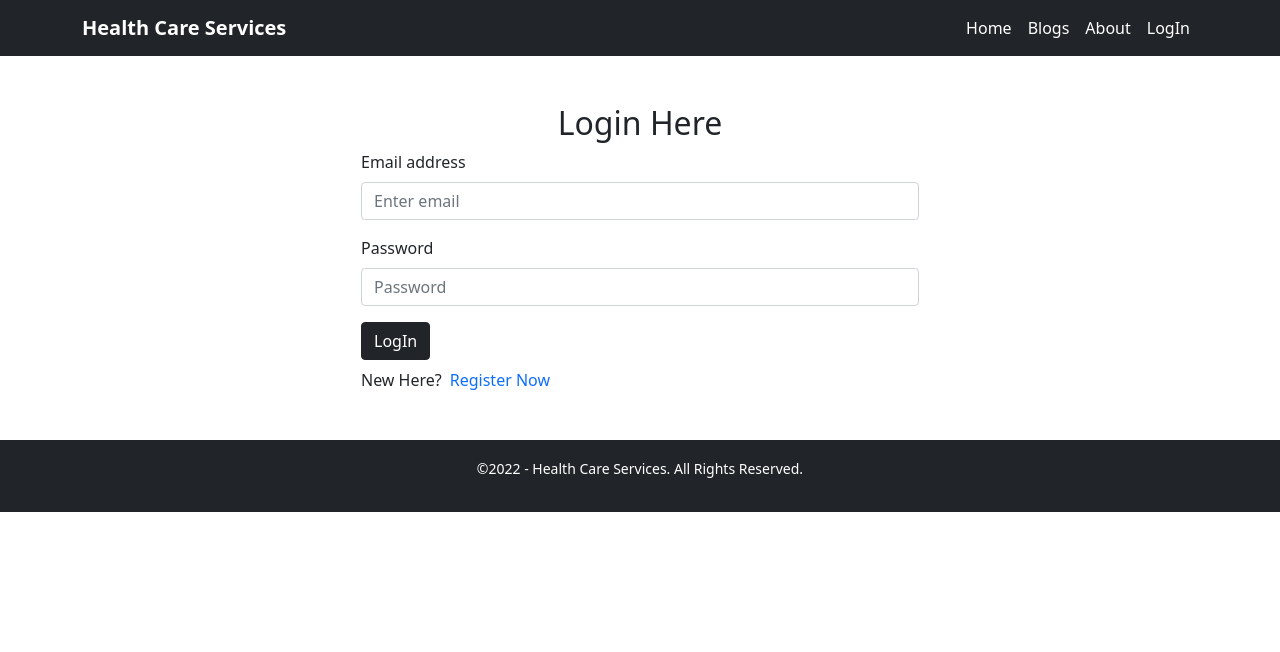
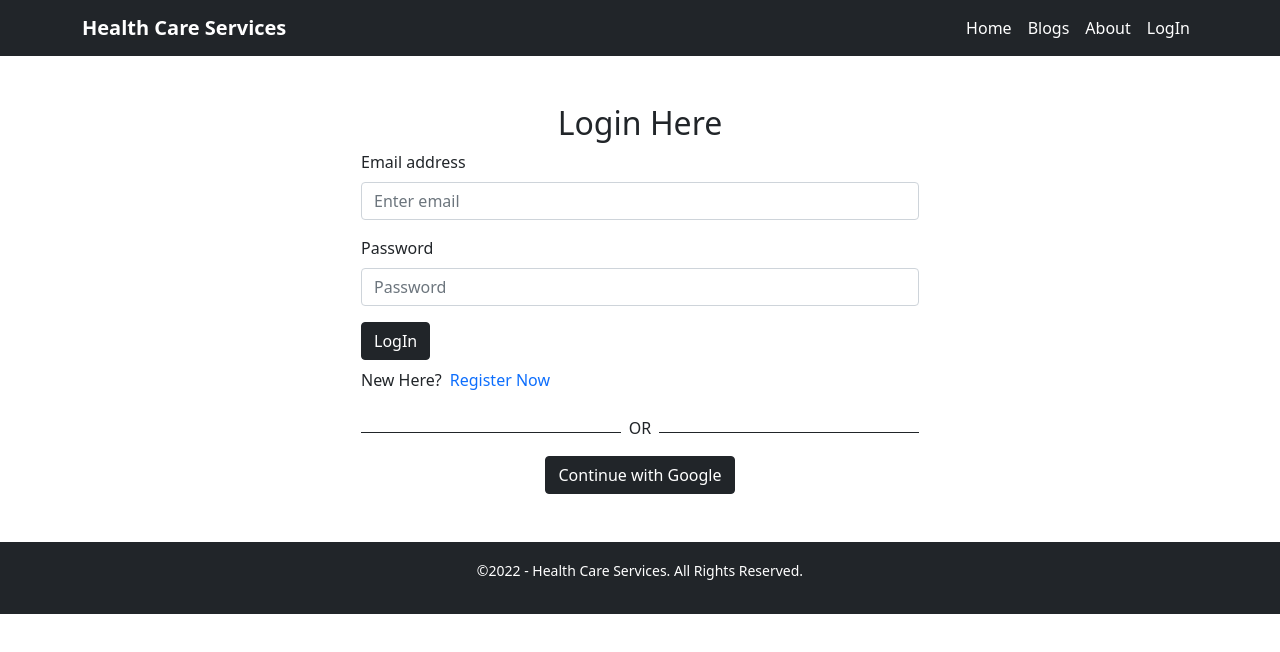
Before and after one commit to nazm0l/health-care-services, a React (Create React App) app: page /login in a window 1280 px wide. Shown: the top 652 px of the page. Built offline with nearby package versions, Linux system fonts and the light colour scheme; no server answers.

Commit message:
google auth added

```diff
--- a/src/Pages/Login/Login.js
+++ b/src/Pages/Login/Login.js
@@ -1,32 +1,34 @@
 import React, { useRef } from "react";
 import { Button, Form } from "react-bootstrap";
-import { useSignInWithEmailAndPassword } from "react-firebase-hooks/auth";
+import { useSignInWithEmailAndPassword, useSignInWithGoogle } from "react-firebase-hooks/auth";
 import { Link, useNavigate } from "react-router-dom";
 import auth from "../../firebase.init";
 
 const Login = () => {
+  const emailRef = useRef("");
+  const passwordRef = useRef("");
+  const navigate = useNavigate();
 
-    const emailRef = useRef('');
-    const passwordRef = useRef('');
-    const navigate = useNavigate();
+  const [signInWithEmailAndPassword, user, loading, error] =
+    useSignInWithEmailAndPassword(auth);
 
-    const [
-        signInWithEmailAndPassword,
-        user,
-        loading,
-        error,
-      ] = useSignInWithEmailAndPassword(auth);
+    const [signInWithGoogle, userGoogle, loadingGoogle, errorGoogle] = useSignInWithGoogle(auth);
 
-    if(user){
-        navigate('/')
-    }
+  if (user || userGoogle) {
+    navigate("/");
+  }
 
-    const handleLogin = event =>{
-        event.preventDefault();
-        const email = emailRef.current.value;
-        const password = passwordRef.current.value;
-        signInWithEmailAndPassword(email, password);
-    }
+  let errorMessage;
+    if (error || errorGoogle) {
+        errorMessage = <p className='text-danger'>{error?.message} {errorGoogle.message}</p>
+      }
+
+  const handleLogin = (event) => {
+    event.preventDefault();
+    const email = emailRef.current.value;
+    const password = passwordRef.current.value;
+    signInWithEmailAndPassword(email, password);
+  };
 
   return (
     <div className="container">
@@ -35,18 +37,43 @@ const Login = () => {
         <Form onSubmit={handleLogin}>
           <Form.Group className="mb-3" controlId="formBasicEmail">
             <Form.Label>Email address</Form.Label>
-            <Form.Control ref={emailRef} type="email" placeholder="Enter email" required />
+            <Form.Control
+              ref={emailRef}
+              type="email"
+              placeholder="Enter email"
+              required
+            />
           </Form.Group>
 
           <Form.Group className="mb-3" controlId="formBasicPassword">
             <Form.Label>Password</Form.Label>
-            <Form.Control ref={passwordRef} type="password" placeholder="Password" required />
+            <Form.Control
+              ref={passwordRef}
+              type="password"
+              placeholder="Password"
+              required
+            />
           </Form.Group>
           <Button variant="dark" type="submit">
             LogIn
           </Button>
         </Form>
-        <p className="mt-2">New Here?<Link className="text-decoration-none ps-2" to="/register">Register Now</Link></p>
+        <p className="mt-2">
+          New Here?
+          <Link className="text-decoration-none ps-2" to="/register">
+            Register Now
+          </Link>
+        </p>
+        {errorMessage}
+        {/*------------ Social Login --------- */}
+        <div className="d-flex align-items-center">
+          <div style={{ height: "1px" }} className="bg-dark w-50"></div>
+          <p className="mt-2 px-2">OR</p>
+          <div style={{ height: "1px" }} className="bg-dark w-50"></div>
+        </div>
+        <div className="text-center">
+            <button onClick={()=>signInWithGoogle()} className="btn btn-dark">Continue with Google</button>
+        </div>
       </div>
     </div>
   );
```
